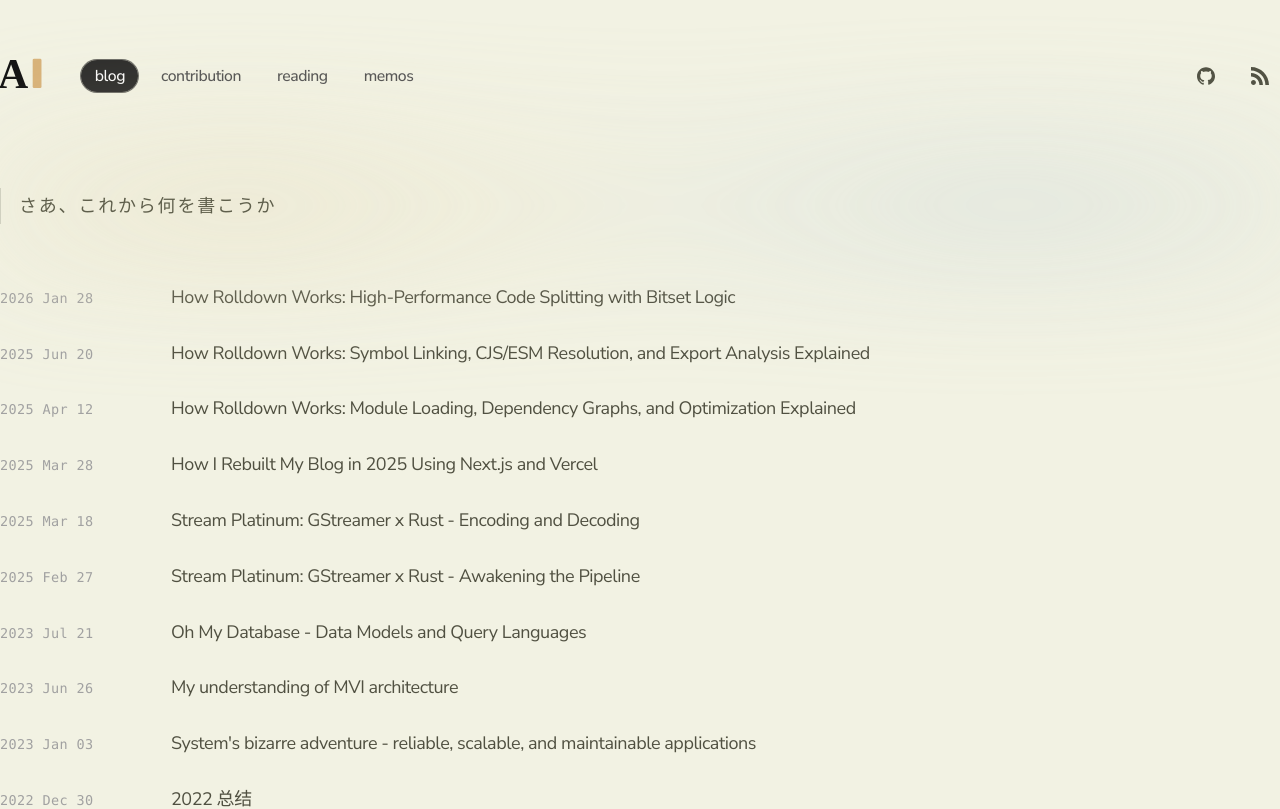
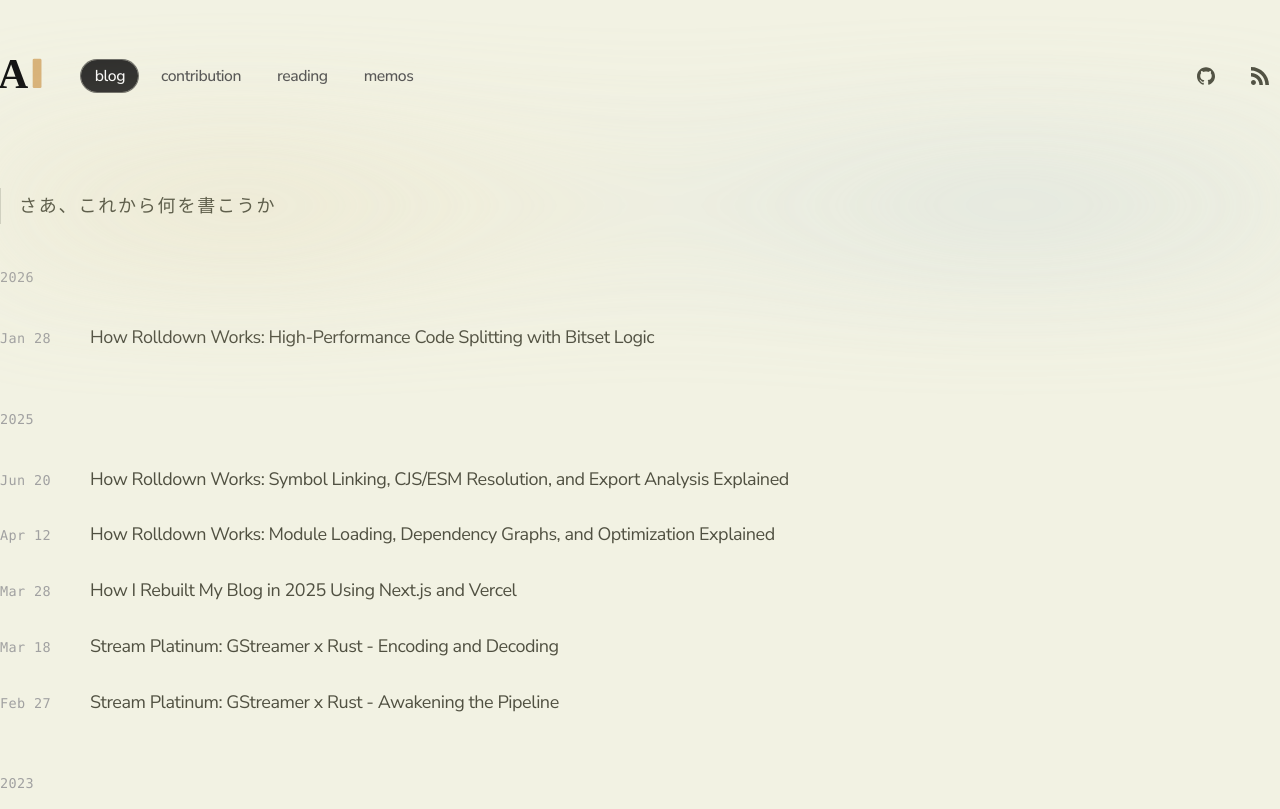
Before and after one commit to ShroXd/atriiy.dev, a Next.js app: page /blog in a window 1280 px wide. Shown: the top 809 px of the page. Built offline with nearby package versions, Linux system fonts and the light colour scheme.

Commit message:
feat: update blog page design

```diff
--- a/app/components/BlogList.tsx
+++ b/app/components/BlogList.tsx
@@ -31,10 +31,13 @@ interface BlogListProps {
 
 function formatListDate(dateStr: string) {
   const d = new Date(dateStr)
-  const year = d.getFullYear()
   const month = d.toLocaleDateString('en-US', { month: 'short' })
   const day = String(d.getDate()).padStart(2, '0')
-  return `${year} ${month} ${day}`
+  return `${month} ${day}`
+}
+
+function getYear(dateStr: string) {
+  return new Date(dateStr).getFullYear()
 }
 
 function DraftTitle({ title }: { title: string }) {
@@ -78,9 +81,17 @@ export function BlogList({ posts }: BlogListProps) {
       new Date(a.metadata.publishedAt).getTime()
   )
 
+  const years = Array.from(new Set(sorted.map(p => getYear(p.metadata.publishedAt)))).sort((a, b) => b - a)
+
   return (
-    <motion.ul variants={container} initial='hidden' animate='show'>
-      {sorted.map(post => (
+    <motion.div variants={container} initial='hidden' animate='show' className='space-y-10'>
+      {years.map(year => (
+        <div key={year}>
+          <p className='mb-5 font-mono text-xs text-neutral-400'>{year}</p>
+          <ul>
+            {sorted
+              .filter(p => getYear(p.metadata.publishedAt) === year)
+              .map(post => (
                 <motion.li key={post.slug} variants={listItem}>
                   <Link
                     href={`/blog/${post.slug}`}
@@ -88,7 +99,7 @@ export function BlogList({ posts }: BlogListProps) {
                   >
                     <time
                       dateTime={post.metadata.publishedAt}
-              className='w-32 shrink-0 font-mono text-xs tabular-nums text-neutral-400 dark:text-neutral-500'
+                      className='w-14 shrink-0 font-mono text-xs tabular-nums text-neutral-400 dark:text-neutral-500'
                     >
                       {formatListDate(post.metadata.publishedAt)}
                     </time>
@@ -105,6 +116,9 @@ export function BlogList({ posts }: BlogListProps) {
                   </Link>
                 </motion.li>
               ))}
-    </motion.ul>
+          </ul>
+        </div>
+      ))}
+    </motion.div>
   )
 }
```
Lines whose indentation alone changed are shown as unchanged.
